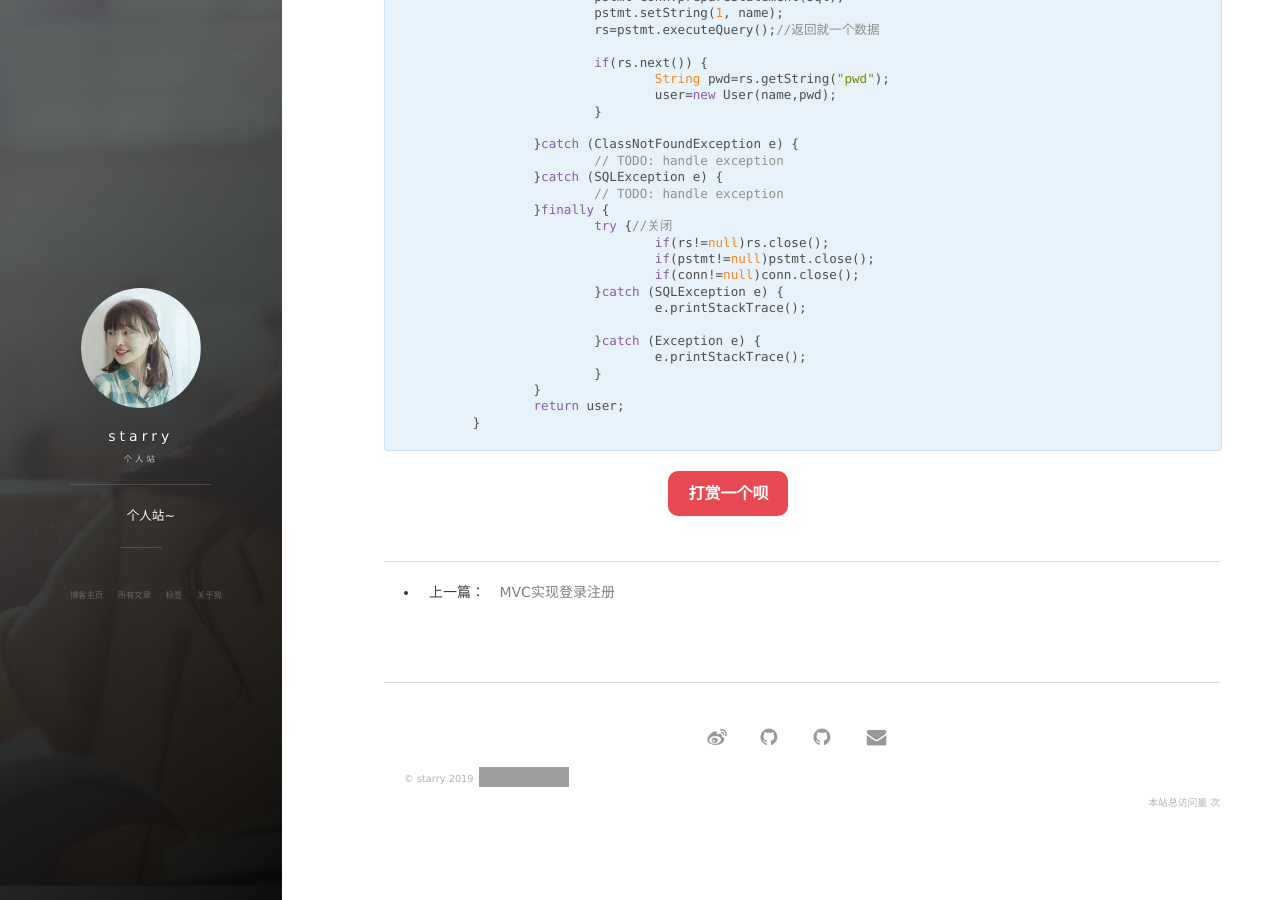
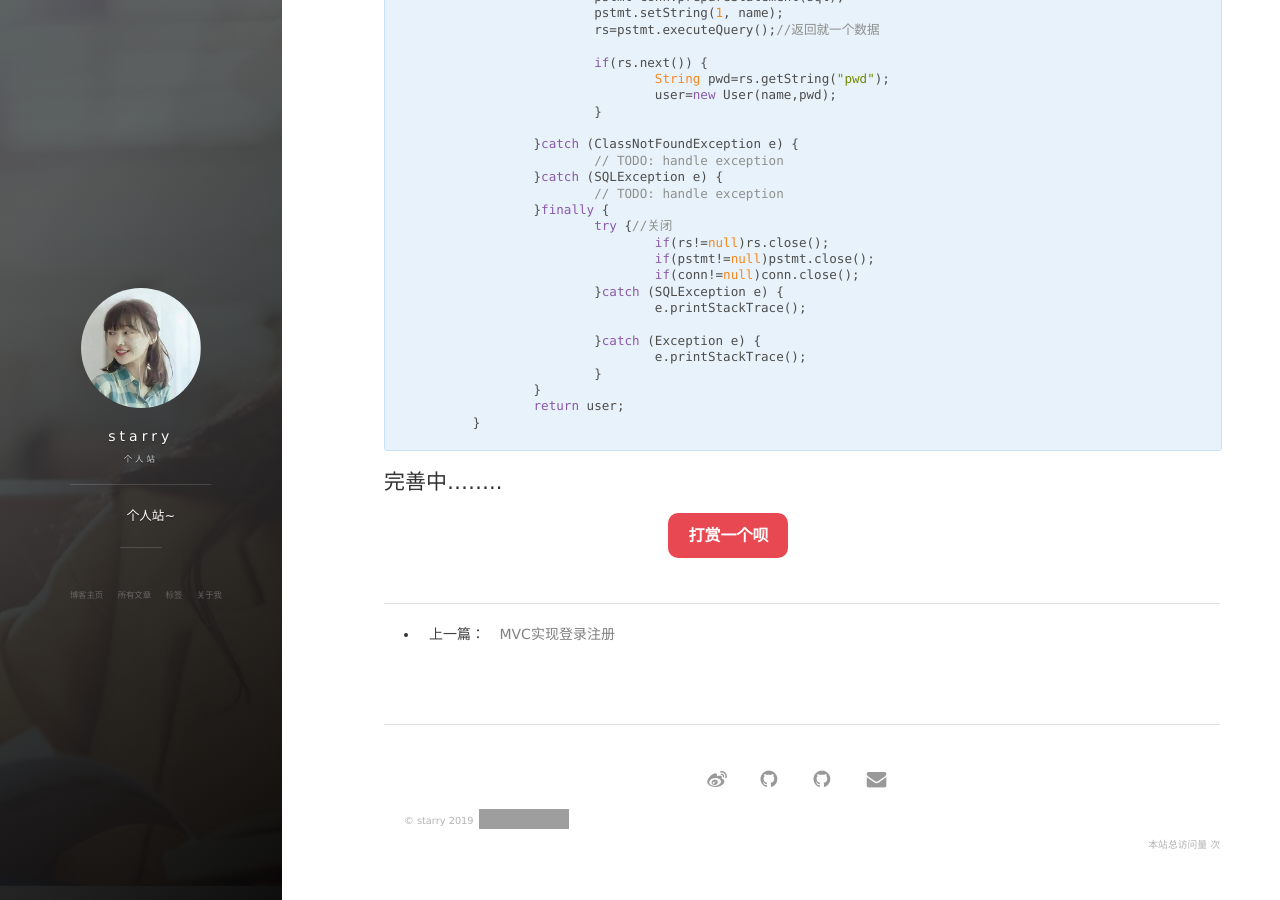
Before and after one commit to MMstarry/MMstarry.github.io, a Jekyll site: the page built from _posts/2019-03-06-三层实现登录注册.md, in a window 1280 px wide and 900 px high, scrolled down 6452 px. Built offline with Jekyll 4.4.1, drawn with Linux system fonts in a browser that asks for light colours; nearby versions of some CDN libraries; comment, search, counter and statistics services are not loaded; grey boxes are pictures that could not be loaded.

Commit message:
Update 2019-03-06-三层实现登录注册.md

````diff
--- a/_posts/2019-03-06-三层实现登录注册.md
+++ b/_posts/2019-03-06-三层实现登录注册.md
@@ -375,3 +375,5 @@ public class RegiterUserServlet extends HttpServlet {
 		return user;
 	}
 ```
+
+## 完善中........
````
